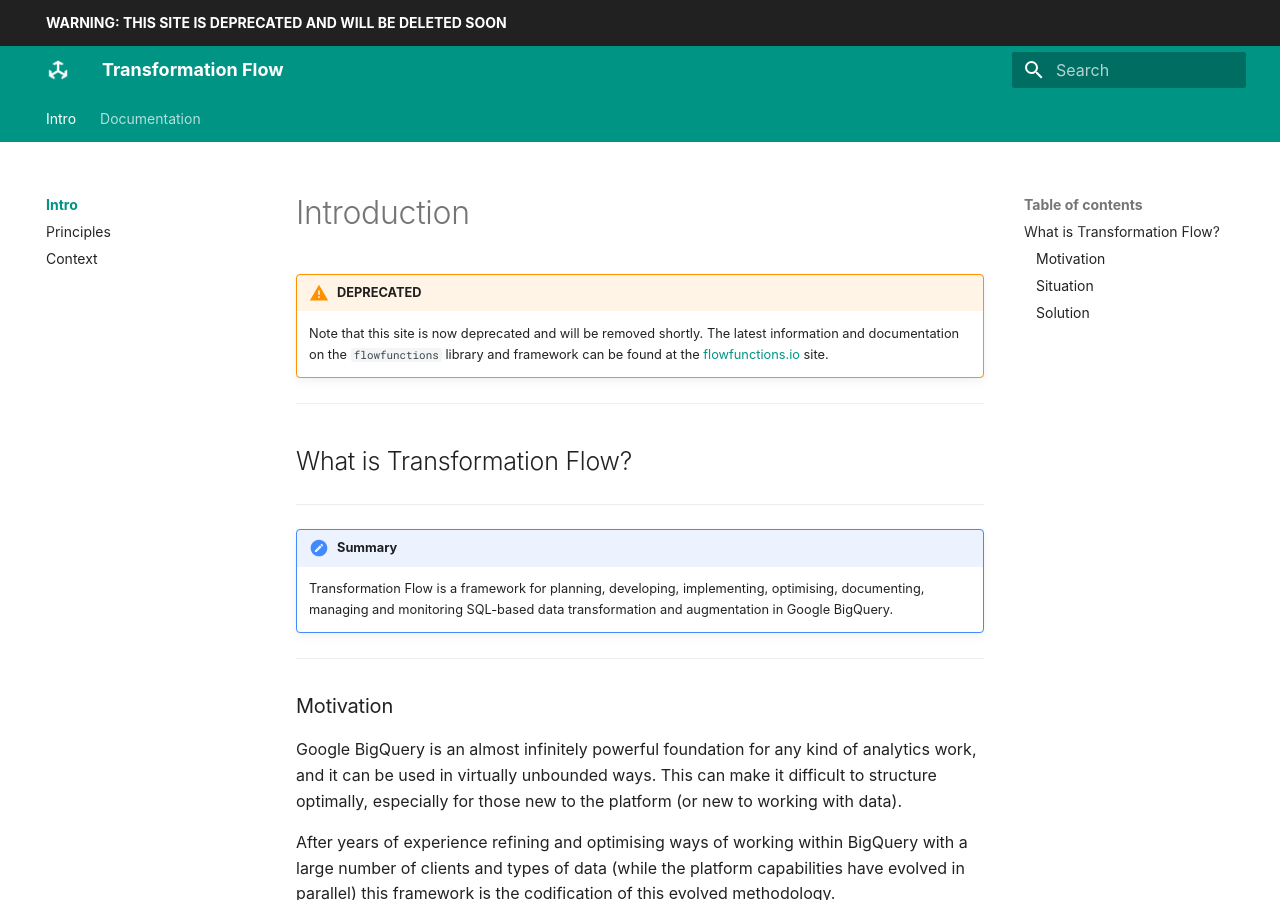
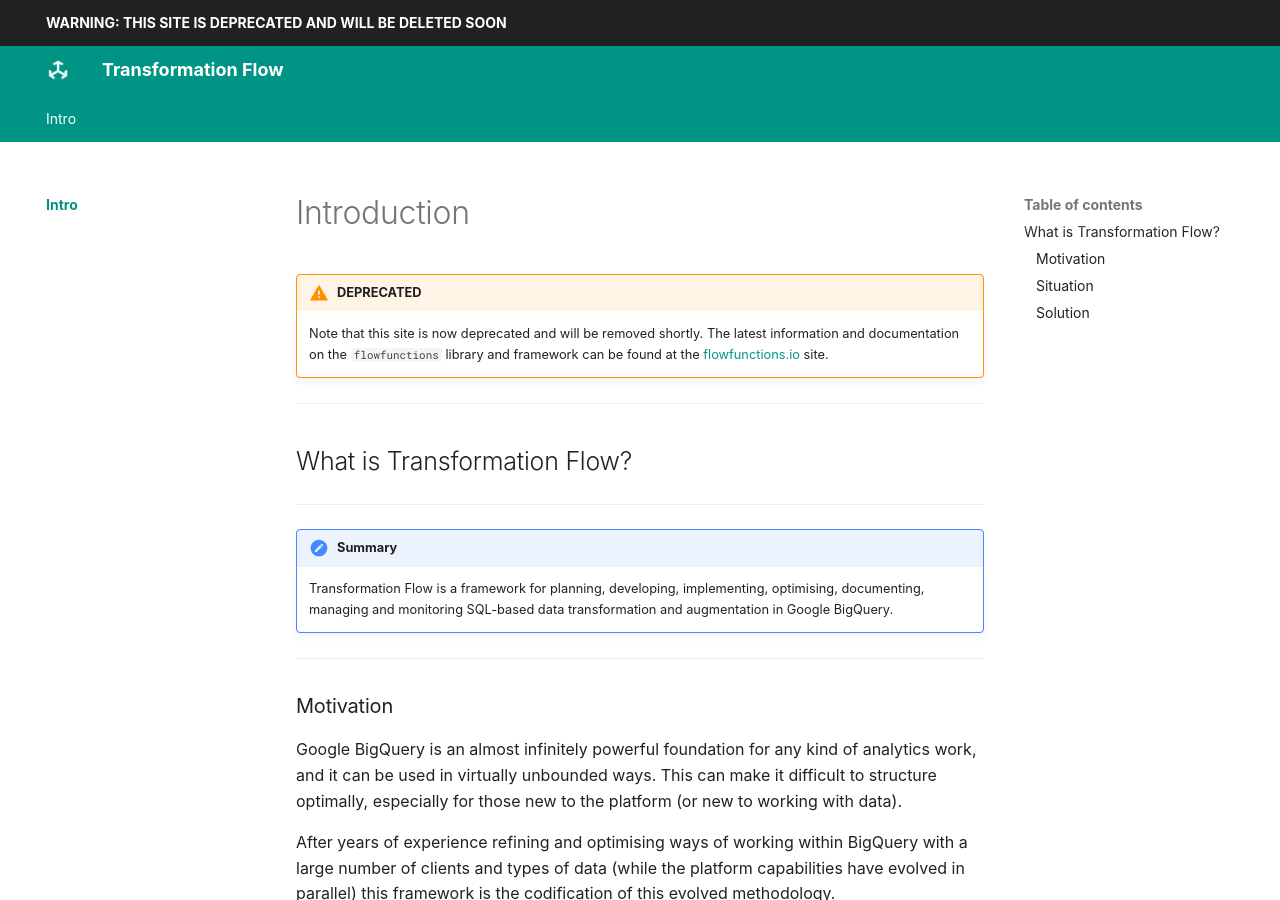
Before and after one commit to transformationflow/transformationflow.github.io, an MkDocs documentation site: the page built from docs/index.md, in a window 1280 px wide and 900 px high. Built offline with MkDocs 1.6.1 and Material for MkDocs 9.7.7, drawn with Linux system fonts in a browser that asks for light colours; some web fonts are replaced; comment, search, counter and statistics services are not loaded; some of the changed lines change nothing that is shown.

Commit message:
site simplification

```diff
--- a/mkdocs.yml
+++ b/mkdocs.yml
@@ -29,27 +29,28 @@
   - Intro:
 
     - Introduction: 'index.md'
-    - Principles: 'the-zen-of-sql.md'
-    - Context: 'context.md'
+    # - Principles: 'the-zen-of-sql.md'
+    # - Context: 'context.md'
 
-  - Documentation:
-    - Style Guide: 'documentation/style-guide.md'
-    - Key Concepts: 'documentation/concepts.md'
+  # - Documentation:
+    # - Style Guide: 'documentation/style-guide.md'
+    # - Key Concepts: 'documentation/concepts.md'
     # - Architecture: 'documentation/architecture.md'
-    - Data Ingestion: 'documentation/ingestion.md'
+    # - Data Ingestion: 'documentation/ingestion.md'
 
-    - Use Cases:
+    # - Use Cases:
       # - Data Profiling: 'documentation/usecases/profiling.md'
-      - Data Backup: 'documentation/usecases/backup.md'
-      - Data Recovery: 'documentation/usecases/recovery.md'
+      # - Data Backup: 'documentation/usecases/backup.md'
+      # - Data Recovery: 'documentation/usecases/recovery.md'
 
-    #- Functions:
-    #- SQL Builder Functions: 'documentation/functions/sqlbuilders.md'
-    #- Flow Functions: 'documentation/functions/flowfunctions.md'
-    #- Remote Functions: 'documentation/functions/remotefunctions.md'
+    # - Functions:
+    # - SQL Builder Functions: 'documentation/functions/sqlbuilders.md'
+    # - Flow Functions: 'documentation/functions/flowfunctions.md'
+    # - Remote Functions: 'documentation/functions/remotefunctions.md'
 
 markdown_extensions:
   - admonition
+  - attr_list
   - pymdownx.highlight
   - pymdownx.details
   - pymdownx.superfences
@@ -80,8 +81,8 @@
   - https://cdnjs.cloudflare.com/ajax/libs/tablesort/5.2.1/tablesort.min.js
   - javascripts/tables.js
 
-#plugins:
-#  - git-revision-date-localized:
-#      enable_creation_date: true
+plugins:
+  - git-revision-date-localized:
+      enable_creation_date: true
 
 copyright: Copyright &copy; 2022 Transformationflow OÜ (16248096), Estonia
```
